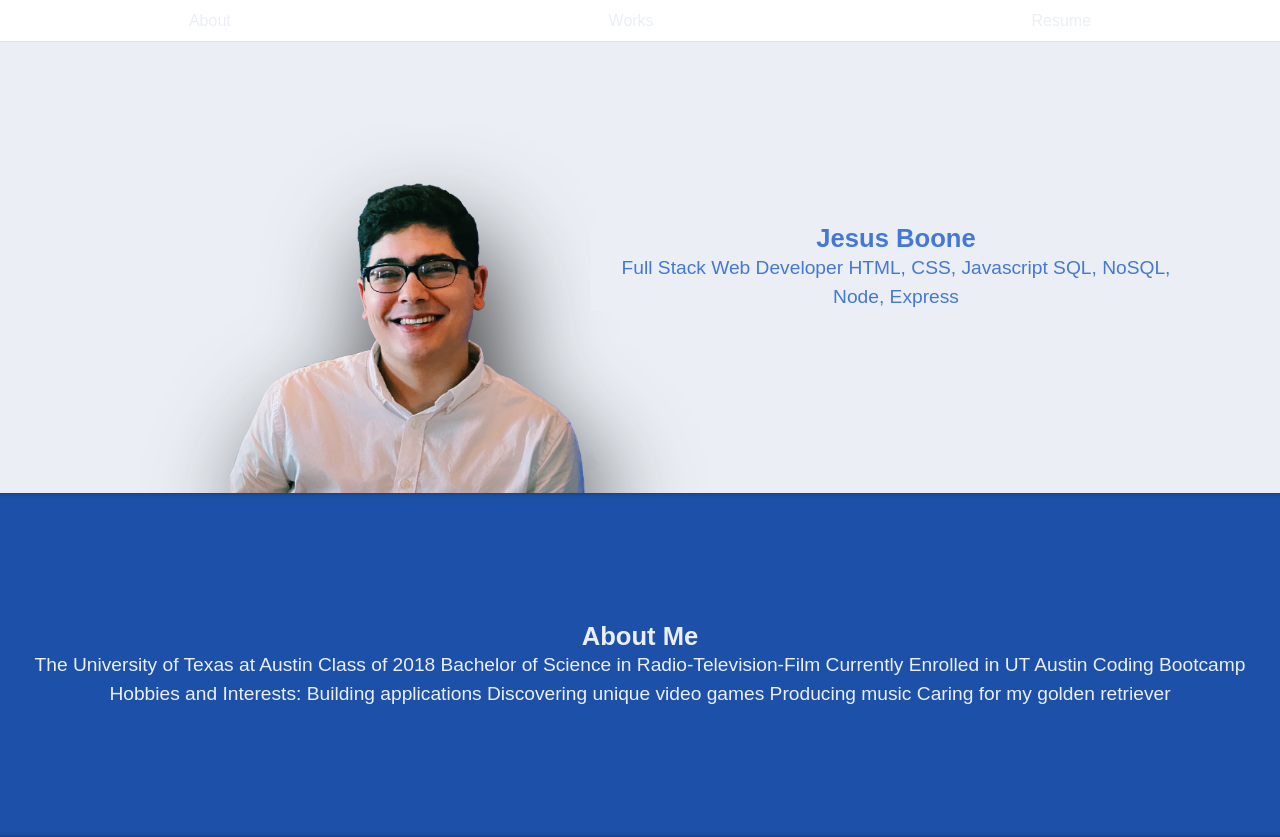
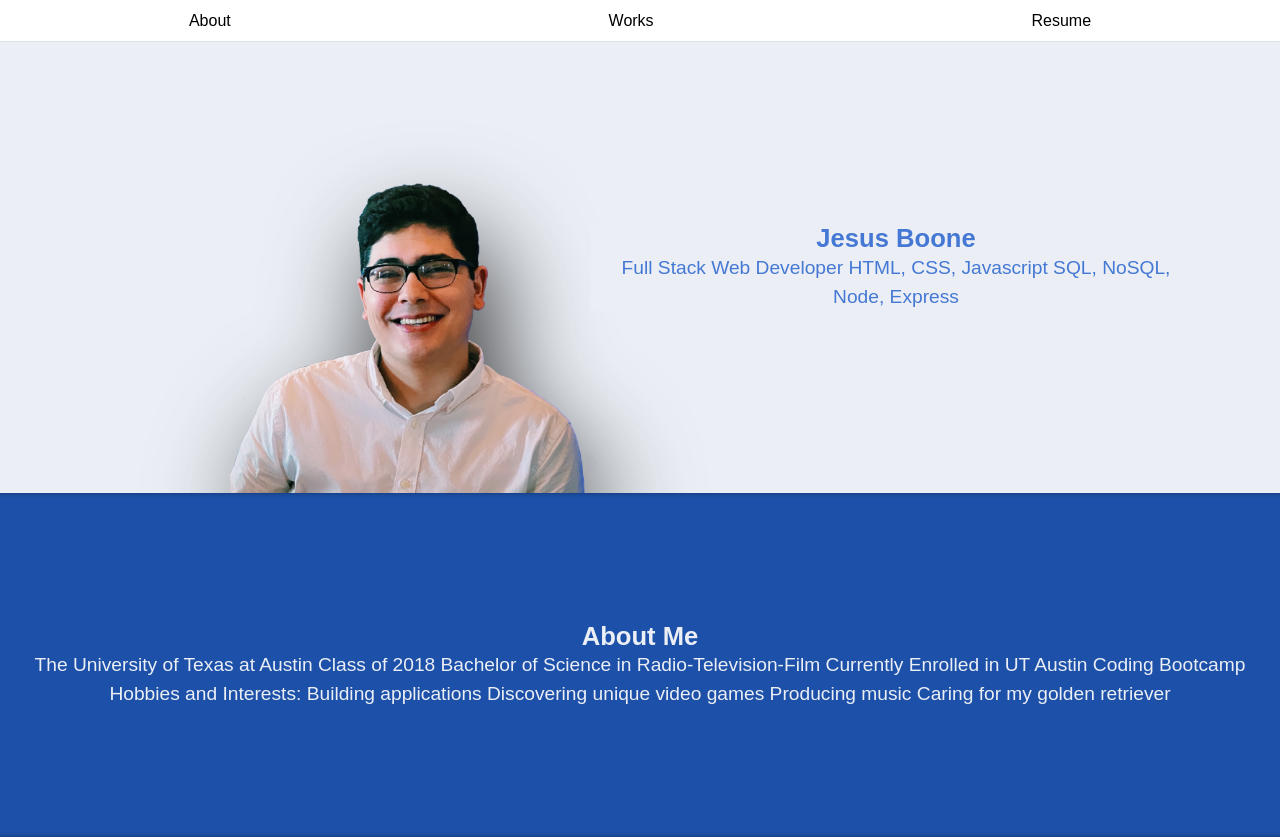
Before and after one commit to jesusnboone/react-portfolio, a React (Create React App) app: page / in a window 1280 px wide. Built offline with nearby package versions, Linux system fonts and the light colour scheme.

Commit message:
fixed white font, working on contact Component

```diff
--- a/src/index.css
+++ b/src/index.css
@@ -96,7 +96,7 @@ body {
 }
 
 a {
-  color: #ebeff5;
+  color: black;
   font: bolder;
   text-decoration: none;
   scroll-behavior: smooth;
```
